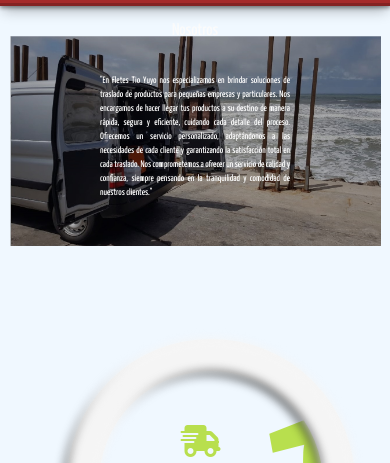
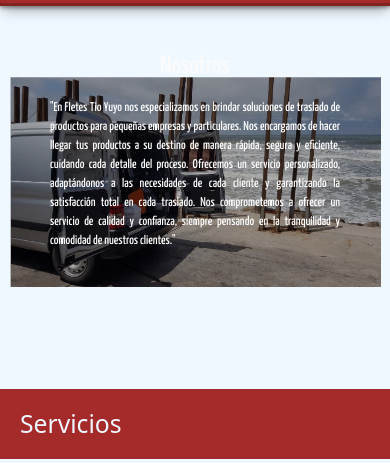
Before and after one commit to CoyuyoUTN/flete-website, a Gatsby site: page / in a window 390 px wide. Shown: the part 74-537 px from the top of the page. Built offline with nearby package versions, Linux system fonts and the light colour scheme; Gatsby itself is replaced by a stand-in of ours; some packages are replaced by stand-ins of ours.

Commit message:
new banner and facebook instagram icons

```diff
--- a/src/Components/Footer.jsx
+++ b/src/Components/Footer.jsx
@@ -3,6 +3,8 @@
 import { TfiLocationPin } from "react-icons/tfi";
 import { BsCalendarCheck } from "react-icons/bs";
 import { BsWhatsapp } from "react-icons/bs";
+import { SiInstagram } from "react-icons/si";
+import { MdOutlineFacebook } from "react-icons/md";
 import Row from "react-bootstrap/Row";
 import Col from "react-bootstrap/Col";
 import img from "../images/map.jpg"
@@ -51,6 +53,12 @@
         <p>
           <BsWhatsapp /> Tel: 223-5044992
         </p>
+         <p>
+          <SiInstagram/> <a href="https://www.instagram.com/mini_fletes_mardelplata/?hl=es">Instagram</a>
+         </p>
+         <p>
+          <MdOutlineFacebook/> <a href="https://www.facebook.com/facundo.herrero.9250/about">Facebook</a>
+        </p>
       </div>
     </footer>
   );
--- /dev/null
+++ b/src/Components/ServicesBanner.jsx
@@ -0,0 +1,12 @@
+import React from 'react';
+import "../Styles/banner.css"
+
+const ServicesBanner = () => {
+  return (
+    <div className='banner' id='precio'>
+      <h2 className='banner-h2' >Servicios</h2>
+    </div>
+  );
+};
+
+export default ServicesBanner;
--- a/src/Components/Tarjeta.jsx
+++ b/src/Components/Tarjeta.jsx
@@ -1,10 +1,13 @@
 import * as React from "react";
 import "../Styles/tarjeta.css";
 import Galeria from "./Galeria";
+import ServicesBanner from "./servicesBanner";
 
 
 const Tarjeta = () =>{
     return(
+        <>
+        <ServicesBanner/>
         <div id="services" >
         <div className="body-cards">
         <ol>
@@ -28,7 +31,8 @@
     </div>
     <Galeria />
     <p className="p-gallery">Tambien realizamos traslados de corta y larga distancia - Consulte presupuesto.</p>
-        </div>)
+        </div>
+        </>)
 }
 
 export default Tarjeta;
--- a/src/Styles/footer.css
+++ b/src/Styles/footer.css
@@ -88,6 +88,14 @@
 font-size: 25px;
 margin-left: 20px;
 font-weight:500;
+
+  }
+  .dataCommerce-footer a{
+	color: white;
+  }
+
+  .dataCommerce-footer a:active {
+	color: rgb(250, 250, 250);
   }
 
   .footerUbication-container p{
--- a/src/Styles/main.css
+++ b/src/Styles/main.css
@@ -10,7 +10,7 @@
   background-repeat: no-repeat; /* no repite la imagen */
   background-size:cover; /* la imagen se ajusta al tamaño de la ventana */
   background-size: 95%;
-  padding: 0px 100px;
+  padding: 0px 50px;
   display: flex;
   flex-direction: column;
   align-items: center;
@@ -33,11 +33,21 @@
 .descripcion {
   font-family: 'Yanone Kaffeesatz', sans-serif;
   font-size: 4.5vh;
-  text-align: center;
   line-height: 1.5;
   font-weight: 400;
   text-align: justify;
   color:rgb(251, 251, 251);
+}
+
+@media only screen and (min-width: 1165px){
+  .componente {
+
+
+    padding: 0px 100px;
+
+
+  }
+
 }
 
 @media only screen and (max-width: 1165px){
@@ -84,18 +94,22 @@
 
 @media only screen and (max-width: 576px){
   .componente {
-    margin-top: -80px;
+    margin-top: -60px;
     margin-bottom: -150px;
+    min-height: 75vh;
+
   }
 
   .titulo {
-    margin-top: 160px;
-    font-size: 2vh;
+    margin-top: 170px;
+    font-size: 3vh;
 
 
 
   }
   .descripcion{
-    font-size: 1.1vh;
+
+  margin-top: -15px;
+    font-size: 1.5vh;
   }
 }
```
